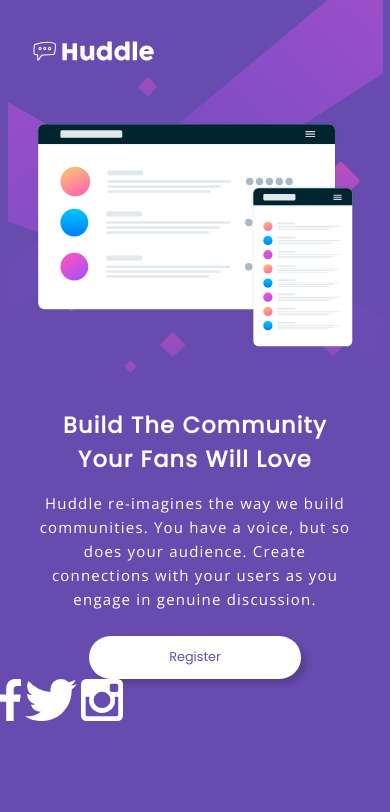
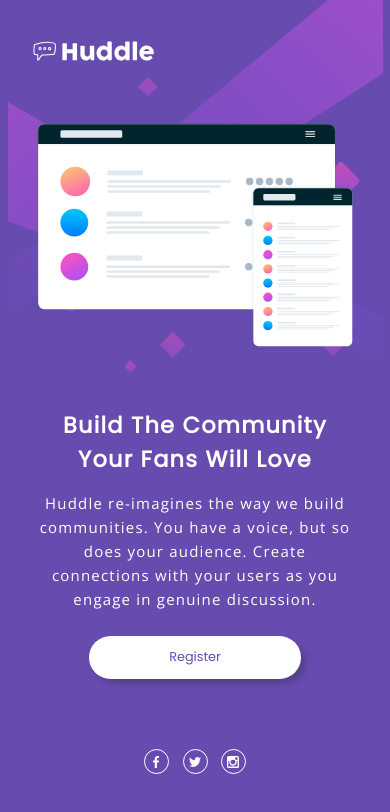
Before and after one commit to pyremell/Huddle-Landing-Page, a website built with webpack: page app/index.html in a window 390 px wide. Built offline with nearby package versions, Linux system fonts and the light colour scheme.

Commit message:
Styled footer for mobile sizes. Created circular borders for social icons and positioned/sized them according to jpg design.

```diff
--- /dev/null
+++ b/app/assets/styles/modules/_footer.css
@@ -0,0 +1,23 @@
+.footer {
+  display: flex;
+  flex-direction: row;
+  justify-content: space-evenly;
+  align-items: center;
+  margin: 70px 130px 0;
+
+  &__facebook-icon,
+  &__twitter-icon,
+  &__instagram-icon {
+    width: 12px;
+    height: 12px;
+    margin: 0;
+  }
+
+  &__icon-border {
+    width: 25px;
+    height: 25px;
+    border: 1px solid #fff;
+    border-radius: 50%;
+    padding: 3px 0 0 5px
+  }
+}
--- a/app/assets/styles/styles.css
+++ b/app/assets/styles/styles.css
@@ -6,3 +6,4 @@
 @import "modules/_header";
 @import "modules/_background";
 @import "modules/_container";
+@import "modules/_footer";
--- a/app/index.html
+++ b/app/index.html
@@ -21,9 +21,9 @@
   </div>
 
   <div class="footer">
-    <img class="footer__facebook-icon" src="assets/images/icons/facebook.svg" alt="">
-    <img class="footer__twitter-icon" src="assets/images/icons/twitter.svg" alt="">
-    <img class="footer__instagram-icon" src="assets/images/icons/instagram.svg" alt="">
+    <span class="footer__icon-border"><img class="footer__facebook-icon" src="assets/images/icons/facebook.svg" alt=""></span>
+    <span class="footer__icon-border"><img class="footer__twitter-icon" src="assets/images/icons/twitter.svg" alt=""></span>
+    <span class="footer__icon-border"><img class="footer__instagram-icon" src="assets/images/icons/instagram.svg" alt=""></span>
   </div>
 </body>
 </html>
--- a/app/temp/styles/styles.css
+++ b/app/temp/styles/styles.css
@@ -443,3 +443,33 @@ html {
     font-size: 0.8em;
     margin-top: 10px;
   }
+.footer {
+  display: -webkit-box;
+  display: -ms-flexbox;
+  display: flex;
+  -webkit-box-orient: horizontal;
+  -webkit-box-direction: normal;
+      -ms-flex-direction: row;
+          flex-direction: row;
+  -webkit-box-pack: space-evenly;
+      -ms-flex-pack: space-evenly;
+          justify-content: space-evenly;
+  -webkit-box-align: center;
+      -ms-flex-align: center;
+          align-items: center;
+  margin: 70px 130px 0;
+}
+.footer__facebook-icon,
+  .footer__twitter-icon,
+  .footer__instagram-icon {
+    width: 12px;
+    height: 12px;
+    margin: 0;
+  }
+.footer__icon-border {
+    width: 25px;
+    height: 25px;
+    border: 1px solid #fff;
+    border-radius: 50%;
+    padding: 3px 0 0 5px
+  }
```
